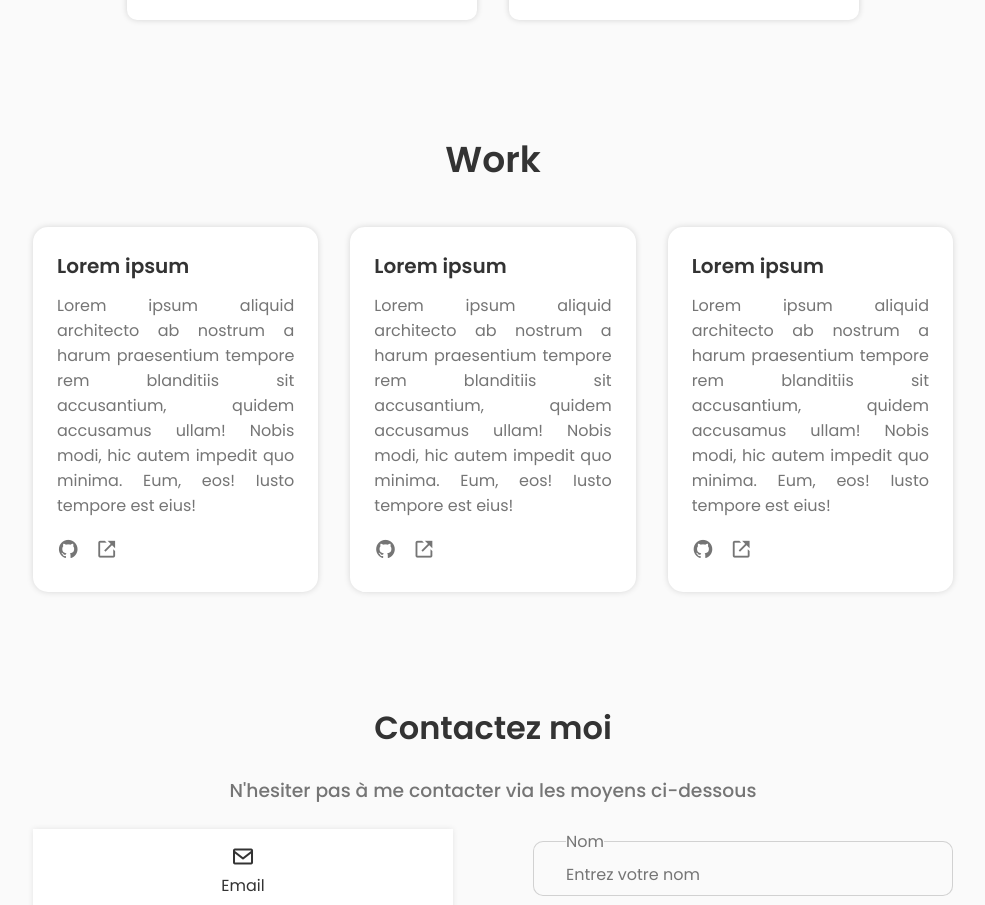
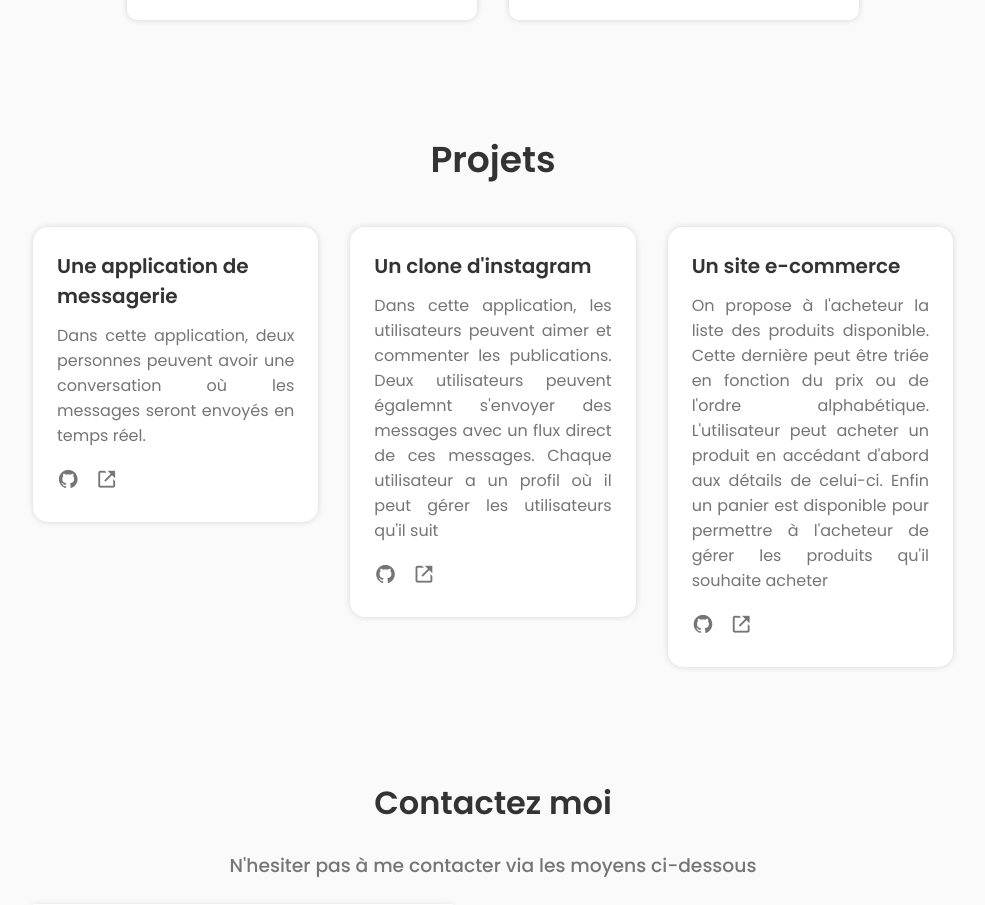
Before and after one commit to Fallou24/react-portfolio, a React (Create React App) app: page / in a window 1280 px wide. Shown: the part 1740-2645 px from the top of the page, without its empty margins (147-1132 px from the left). Built offline with nearby package versions, Linux system fonts and the light colour scheme.

Commit message:
Update work component

```diff
--- a/src/components/work/Work.jsx
+++ b/src/components/work/Work.jsx
@@ -5,23 +5,29 @@ const Work = () => {
   const projects = [
     {
       id: 1,
-      title: "Lorem ipsum",
-      desc: "Lorem ipsum aliquid architecto ab nostrum a harum praesentium tempore rem blanditiis sit accusantium, quidem accusamus ullam! Nobis modi, hic autem impedit quo minima. Eum, eos! Iusto tempore est eius!      ",
+      title: "Une application de messagerie",
+      github: "https://github.com/Fallou24/react-chat-app",
+      link:"https://react-messaging99-app.netlify.app",
+      desc: "Dans cette application, deux personnes peuvent avoir une conversation où les messages seront envoyés en temps réel.",
     },
     {
       id: 2,
-      title: "Lorem ipsum",
-      desc: "Lorem ipsum aliquid architecto ab nostrum a harum praesentium tempore rem blanditiis sit accusantium, quidem accusamus ullam! Nobis modi, hic autem impedit quo minima. Eum, eos! Iusto tempore est eius!      ",
+      title: "Un clone d'instagram",
+      github: "https://github.com/Fallou24/react-instagram-clone",
+      link:"https://react-instagram-clone99.netlify.app",
+      desc: "Dans cette application, les utilisateurs peuvent aimer et commenter les publications. Deux utilisateurs peuvent égalemnt s'envoyer des messages avec un flux direct de ces messages. Chaque utilisateur a un profil où il peut gérer les utilisateurs qu'il suit",
     },
     {
       id: 3,
-      title: "Lorem ipsum",
-      desc: "Lorem ipsum aliquid architecto ab nostrum a harum praesentium tempore rem blanditiis sit accusantium, quidem accusamus ullam! Nobis modi, hic autem impedit quo minima. Eum, eos! Iusto tempore est eius!      ",
+      title: "Un site e-commerce",
+      github: "https://github.com/Fallou24/react-ecommerce",
+      link:"https://react-ecommerce-website99.netlify.app",
+      desc: "On propose à l'acheteur la liste des produits disponible. Cette dernière peut être triée en fonction du prix ou de l'ordre alphabétique. L'utilisateur peut acheter un produit en accédant d'abord aux détails de celui-ci. Enfin un panier est disponible pour permettre à l'acheteur de gérer les produits qu'il souhaite acheter",
     },
   ];
   return (
     <section className="section work" id="work">
-      <h1 className="section__title">Work</h1>
+      <h1 className="section__title">Projets</h1>
       <div className="work__container container">
         {projects.map((project) => {
           return (
@@ -30,12 +36,12 @@ const Work = () => {
                 <h1>{project.title}</h1>
                 <p className="desc">{project.desc}</p>
                 <p className="links">
-                  <span>
+                  <a href={project.github} target="_blank" rel="noreferrer">
                     <i className="bx bxl-github"></i>
-                  </span>
-                  <span>
-                  <i className='bx bx-link-external'></i>
-                  </span>
+                  </a>
+                  <a href={project.link} target="_blank" rel="noreferrer">
+                    <i className="bx bx-link-external"></i>
+                  </a>
                 </p>
               </div>
             </article>
--- a/src/components/work/work.scss
+++ b/src/components/work/work.scss
@@ -1,34 +1,37 @@
-.work__container{
+.work__container {
   display: grid;
   grid-template-columns: 1fr;
   gap: 2rem;
-    @media screen and (min-width:576px) {
-        grid-template-columns: repeat(auto-fit,minmax(250px,1fr));
+  @media screen and (min-width: 576px) {
+    grid-template-columns: repeat(auto-fit, minmax(250px, 1fr));
   }
-    article{
+  article {
     box-shadow: 0 0 6px rgba(0, 0, 0, 0.144);
     background: #fff;
     border-radius: 15px;
-        .wrapper{
+    align-self: start;
+    .wrapper {
       padding: 1.5rem;
     }
   }
-    h1{
+  h1 {
     font-size: var(--h3-font-size);
-        margin-bottom: .75rem;
+    margin-bottom: 0.75rem;
   }
-    .desc{
+  .desc {
     margin-bottom: 1rem;
     text-align: justify;
   }
-    .links{
+  .links {
     display: flex;
     align-items: center;
     column-gap: 1rem;
-        span{
+
+    a {
       font-size: 1.4rem;
       cursor: pointer;
-            &:hover{
+      color: var(--text-color);
+      &:hover {
         color: var(--title-color);
       }
     }
```
Lines whose indentation alone changed are shown as unchanged.
